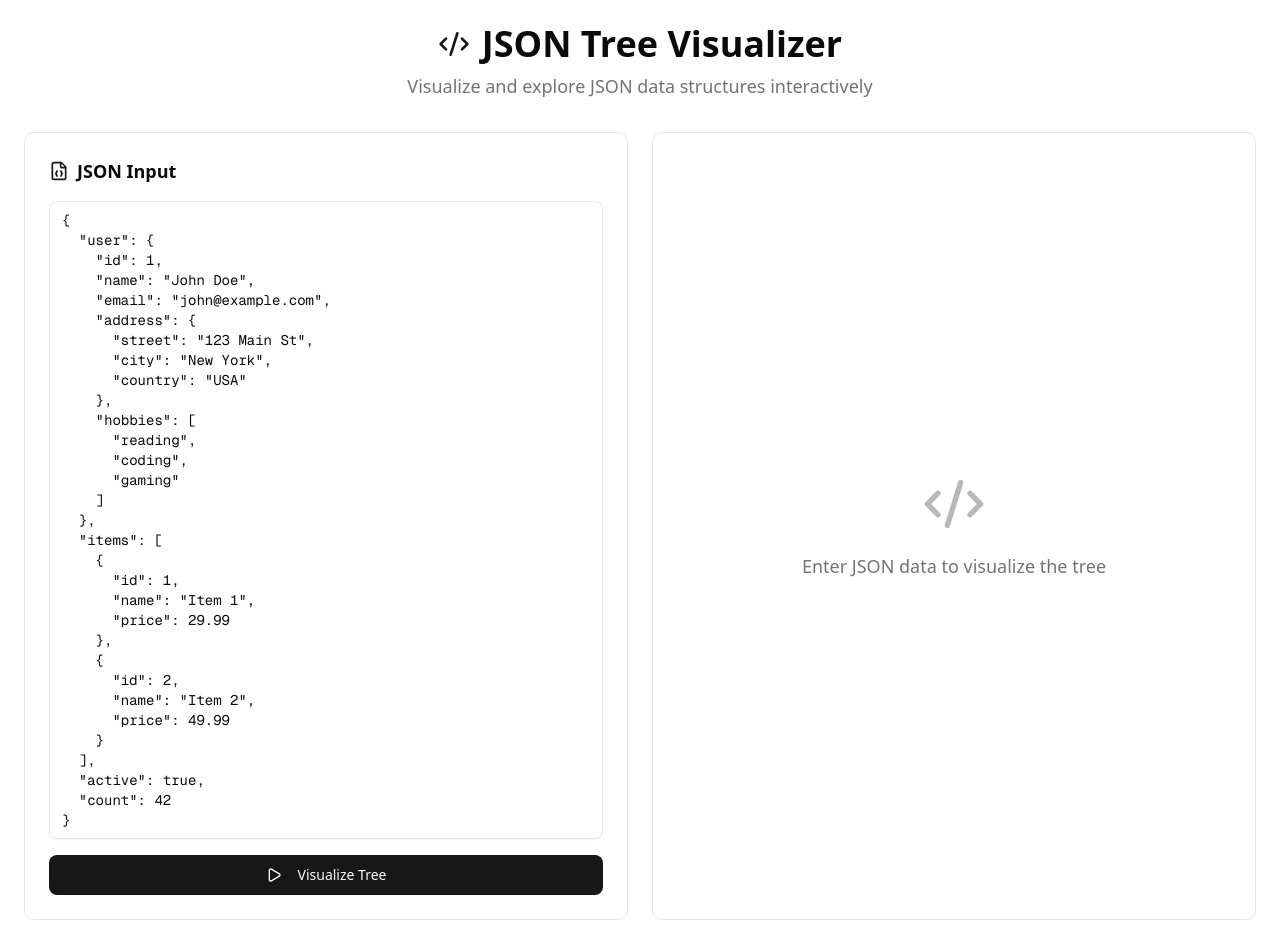
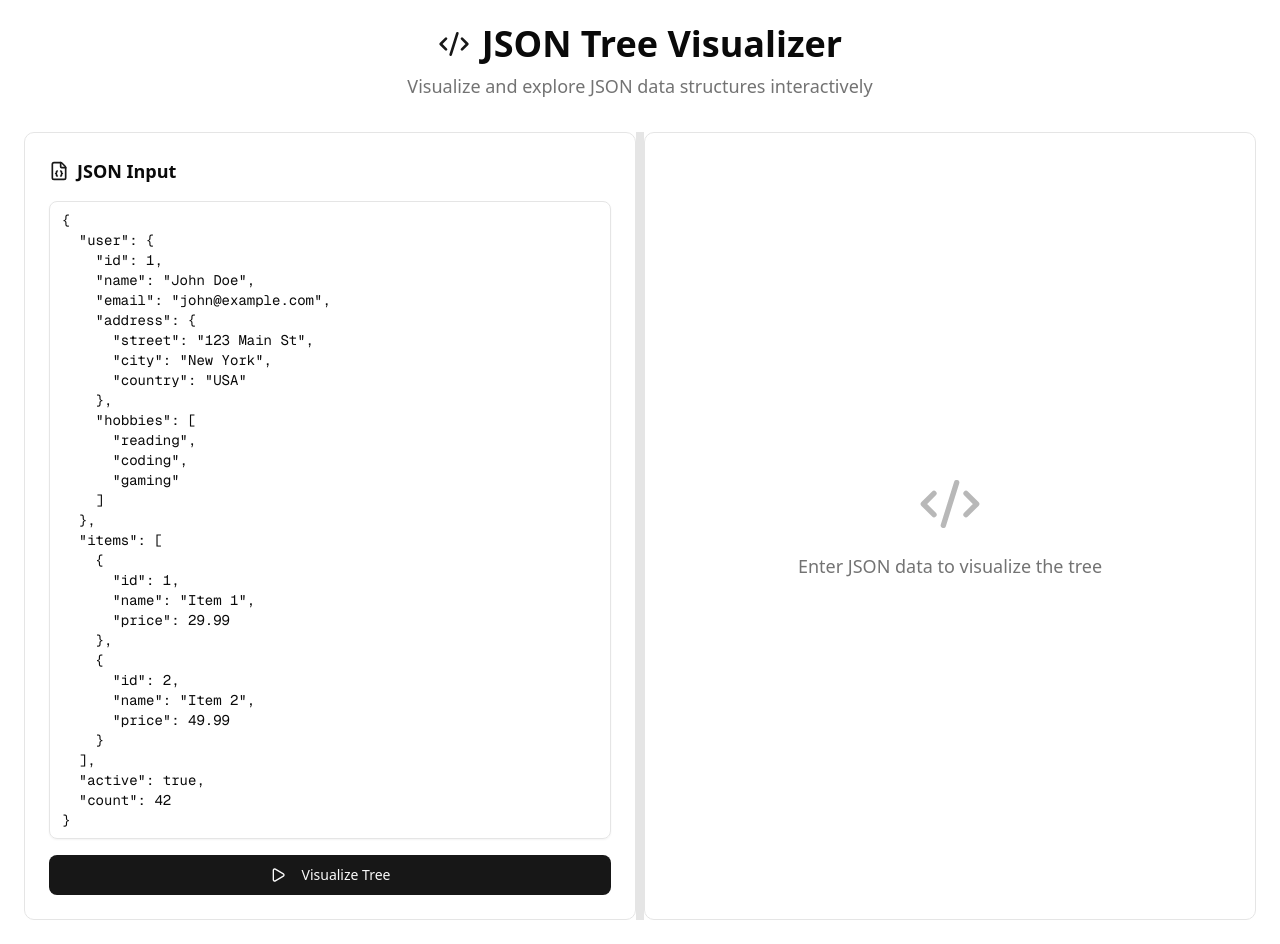
Before and after one commit to Umang-saxena/apiwiz, a Next.js app: page / in a window 1280 px wide. Before the commit the page ends 920 px from the top, so only its background shows below. Built offline with nearby package versions, Linux system fonts and the light colour scheme.

Commit message:
Resize feature working

```diff
--- a/components/JsonVisualizer.tsx
+++ b/components/JsonVisualizer.tsx
@@ -4,25 +4,30 @@ import { useState } from "react";
 import { JsonInput } from "@/components/JsonInput";
 import { TreeVisualization } from "@/components/TreeVisualization";
 import { Code2 } from "lucide-react";
+import { Panel, PanelGroup, PanelResizeHandle } from "react-resizable-panels";
 
 const JsonVisualizer = () => {
   const [jsonData, setJsonData] = useState<unknown>(null);
 
   return (
-    <div className="grid grid-cols-1 lg:grid-cols-2 gap-6 h-[calc(100vh-200px)]">
+    <PanelGroup direction="horizontal" className="h-[calc(100vh-200px)]">
+      <Panel defaultSize={50} minSize={30}>
         <JsonInput onVisualize={setJsonData} />
-
+      </Panel>
+      <PanelResizeHandle className="w-2 bg-border hover:bg-primary/20 transition-colors" />
+      <Panel defaultSize={50} minSize={30}>
         {jsonData ? (
           <TreeVisualization data={jsonData} />
         ) : (
-        <div className="flex items-center justify-center bg-card rounded-lg shadow-subtle border border-border">
+          <div className="flex items-center justify-center bg-card rounded-lg shadow-subtle border border-border h-full">
             <div className="text-center text-muted-foreground">
               <Code2 className="w-16 h-16 mx-auto mb-4 opacity-50" />
               <p className="text-lg">Enter JSON data to visualize the tree</p>
             </div>
           </div>
         )}
-    </div>
+      </Panel>
+    </PanelGroup>
   );
 };
 
--- a/package.json
+++ b/package.json
@@ -17,6 +17,7 @@
     "next-themes": "^0.4.6",
     "react": "19.2.0",
     "react-dom": "19.2.0",
+    "react-resizable-panels": "^3.0.6",
     "reactflow": "^11.11.4",
     "sonner": "^2.0.7",
     "tailwind-merge": "^3.3.1"
```
Also changed, not shown: 1 other file (tests, documents, lock files or other folders). Lines whose indentation alone changed are shown as unchanged.
